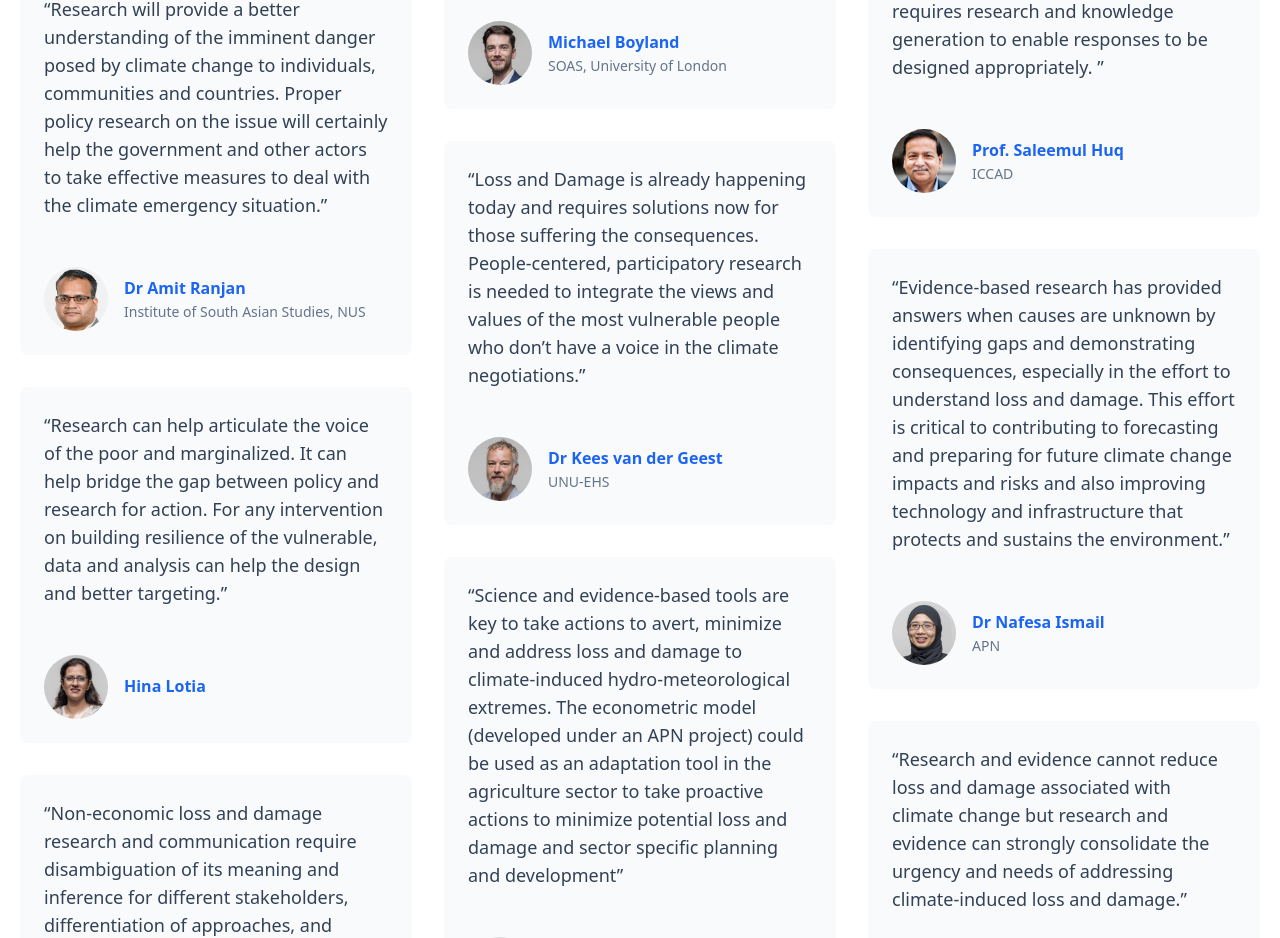
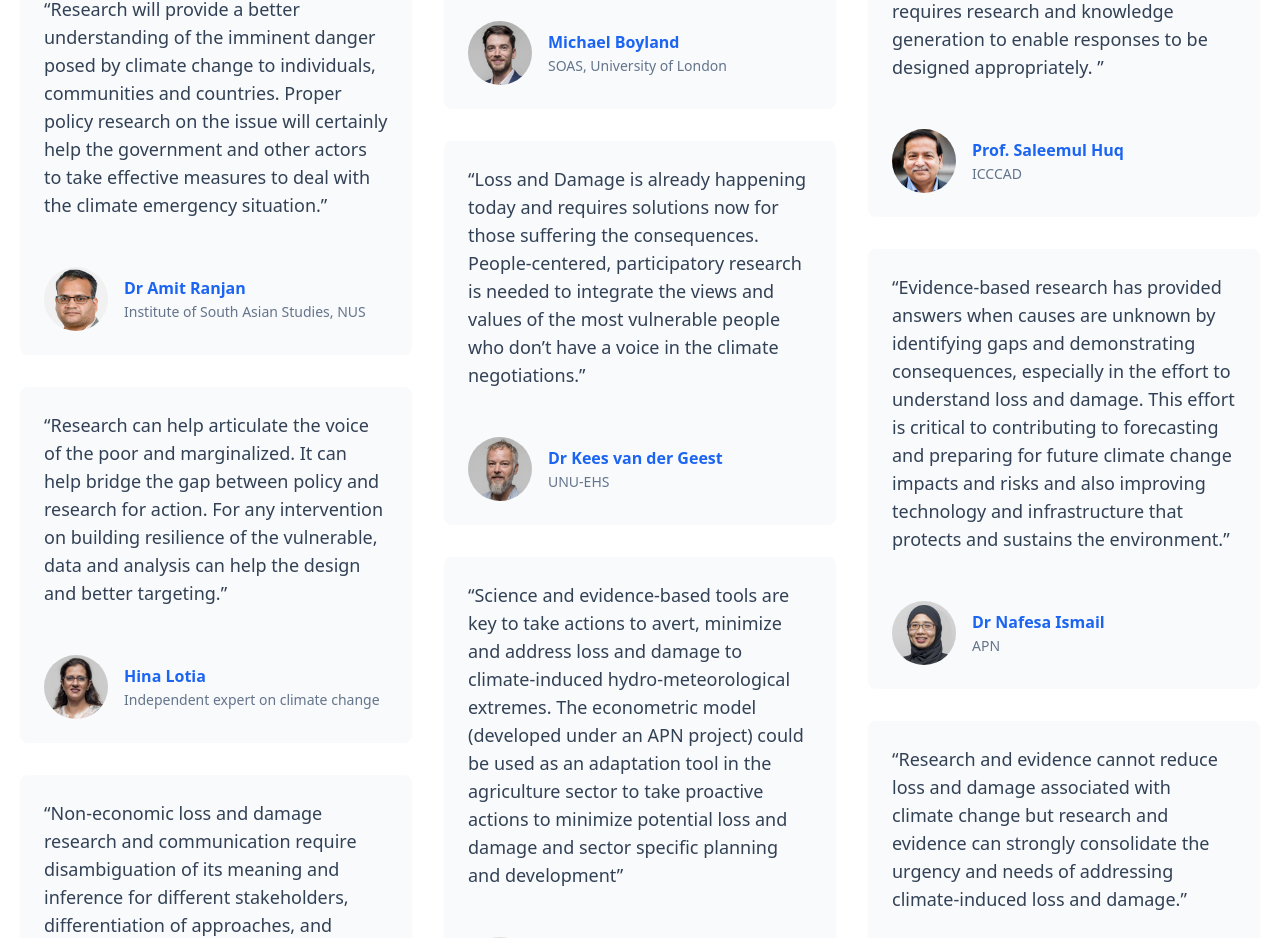
Before and after one commit to APN-ComDev/caf, a Next.js app: page / in a window 1280 px wide. Shown: the part 2907-3845 px from the top of the page. Built offline with nearby package versions, Linux system fonts and the light colour scheme; what tailwindcss-font-inter would draw is missing.

Commit message:
Fix Prof Huq's affiliation, add Lotia's.

```diff
--- a/data/authors.js
+++ b/data/authors.js
@@ -49,7 +49,7 @@ export const authors = [
         col: 1,
         hidden: false,
         name: 'Hina Lotia',
-        org: '',
+        org: 'Independent expert on climate change',
         image: '/images/portraits/hl.jpg',
         orgTwitter: '',
         orgLinkedIn: '',
@@ -184,7 +184,7 @@ export const authors = [
         col: 3,
         hidden: false,
         name: 'Prof. Saleemul Huq',
-        org: 'ICCAD',
+        org: 'ICCCAD',
         image: '/images/portraits/sh.jpg',
         orgTwitter: '@ICCAD',
         orgLinkedIn: 'https://www.linkedin.com/company/icccad/',
```
